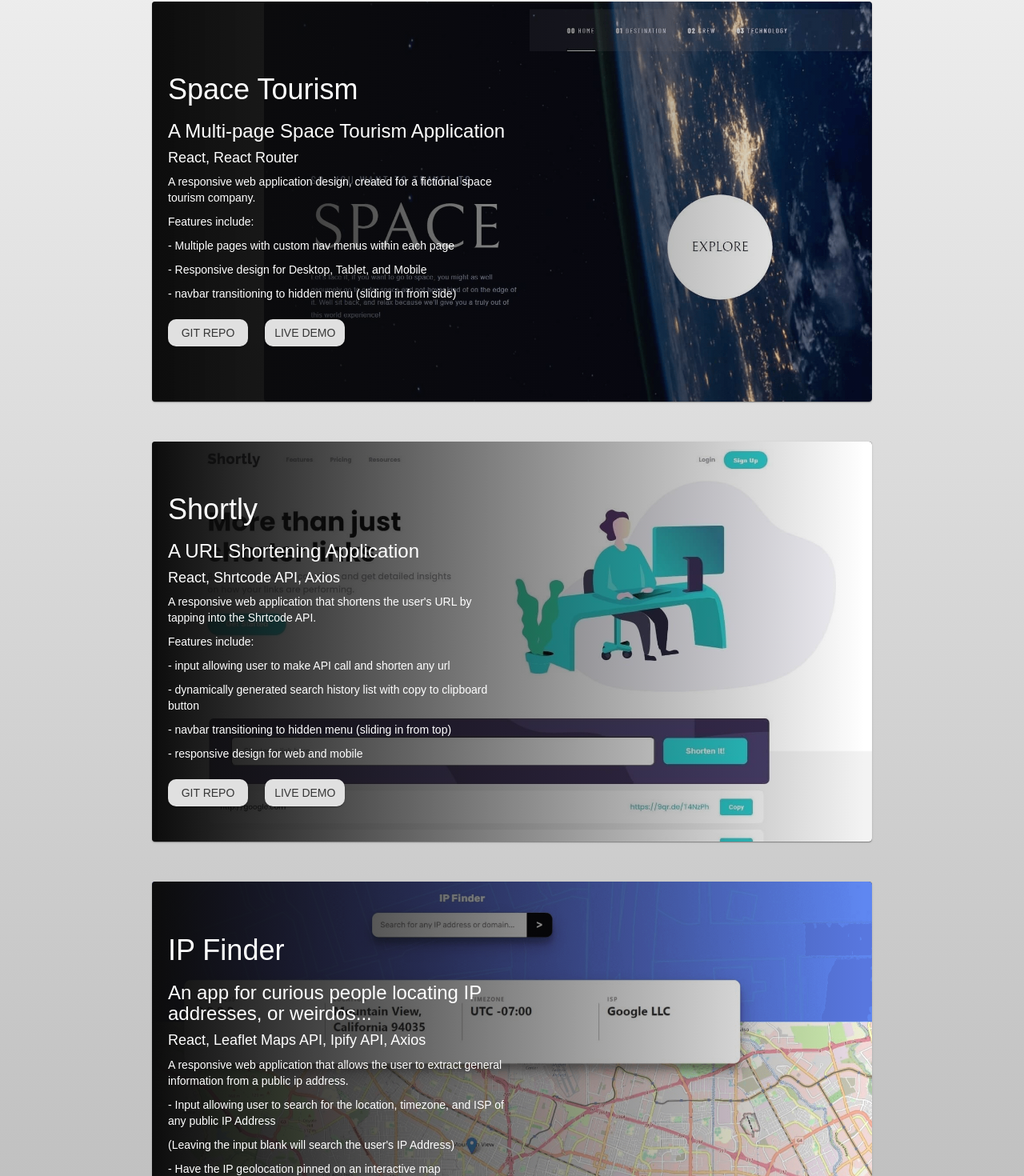
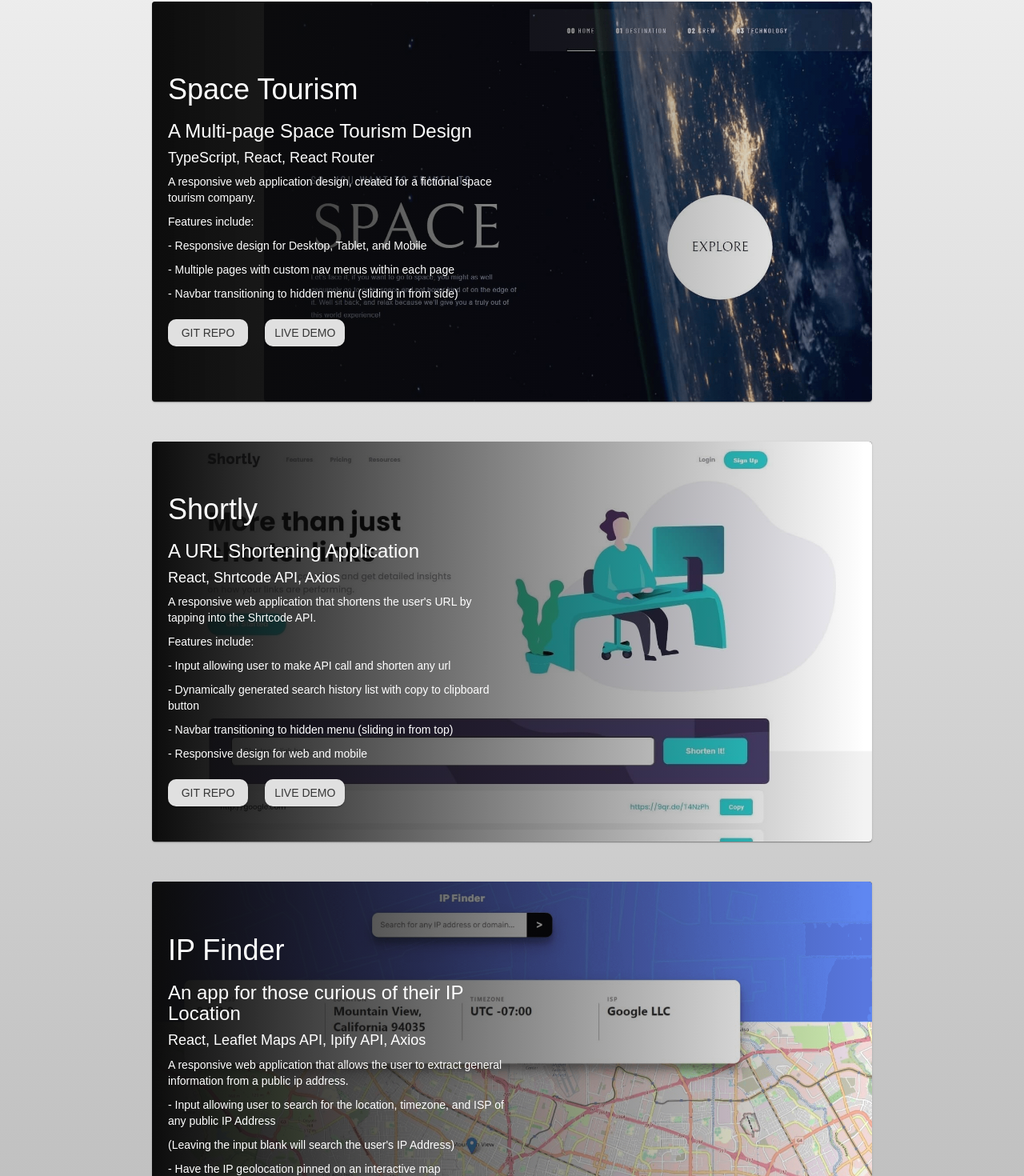
Before and after one commit to kabocha23/portfolio-website, a React (Create React App) app: page / in a window 1280 px wide. Shown: the part 1959-3429 px from the top of the page at 80% size. Built offline with nearby package versions, Linux system fonts and the light colour scheme; a web font is replaced by a local one.

Commit message:
edited text to make sure all punctuation and capitalization are uniform

```diff
--- a/src/data/projectsData.js
+++ b/src/data/projectsData.js
@@ -49,7 +49,7 @@ const projectsData = [
     caption: "React",
     image: "room-preview",
     description:
-      "A responsive web design homepage for a fictional furniture company. \nFeatures include: \n- navbar transitioning to hidden menu (sliding in from top) \n- slideshow gallery component",
+      "A responsive web design homepage for a fictional furniture company. \nFeatures include: \n- Navbar transitioning to hidden menu (sliding in from top) \n- Slideshow gallery component",
     sourceCode: "https://github.com/kabocha23/Room-Homepage",
     liveDemo: "https://kabocha23.github.io/Room-Homepage",
   },
@@ -60,7 +60,7 @@ const projectsData = [
     caption: "React",
     image: "insure-preview-1",
     description:
-      "A responsive landing page for a fictional insurance company \nFeatures include: \n- navbar transitioning to hidden menu (sliding in from side)",
+      "A responsive landing page for a fictional insurance company \nFeatures include: \n- Navbar transitioning to hidden menu (sliding in from side)",
     sourceCode: "https://github.com/kabocha23/Insure-Landing-Page",
     liveDemo: "https://kabocha23.github.io/Insure-Landing-Page",
   },
@@ -71,14 +71,14 @@ const projectsData = [
     caption: "React",
     image: "sneakers2",
     description:
-      "A responsive product page web design for a fictional e-commerce website Sneakers Company. \nFeatures include: \n- navbar transitioning to collapsible sidebar \n- selectible photo gallery \n- cart with CRUD functionality \n- live cart quantity bubble",
+      "A responsive product page web design for a fictional e-commerce website Sneakers Company. \nFeatures include: \n- Navbar transitioning to collapsible sidebar \n- Selectable photo gallery \n- Cart with CRUD functionality \n- Live cart quantity bubble",
     sourceCode: "https://github.com/kabocha23/Ecommerce-Product-Page",
     liveDemo: "https://kabocha23.github.io/Ecommerce-Product-Page",
   },
   {
     id: 7,
     title: "Indecisive Eaters",
-    headline: "An app for anyone that cannot make up their mind",
+    headline: "An app for anyone that just can't decide",
     caption:
       "React, Node, Express, Yelp-Fusion API, Axios, React DnD, reactjs-popup",
     image: "indecisive-eaters1",
@@ -90,7 +90,7 @@ const projectsData = [
   {
     id: 8,
     title: "IP Finder",
-    headline: "An app for curious people locating IP addresses, or weirdos...",
+    headline: "An app for those curious of their IP Location",
     caption: "React, Leaflet Maps API, Ipify API, Axios",
     image: "ip_finder_preview",
     description:
@@ -105,18 +105,18 @@ const projectsData = [
     caption: "React, Shrtcode API, Axios",
     image: "shortly-preview",
     description:
-      "A responsive web application that shortens the user's URL by tapping into the Shrtcode API. \nFeatures include: \n- input allowing user to make API call and shorten any url \n- dynamically generated search history list with copy to clipboard button \n- navbar transitioning to hidden menu (sliding in from top) \n- responsive design for web and mobile",
+      "A responsive web application that shortens the user's URL by tapping into the Shrtcode API. \nFeatures include: \n- Input allowing user to make API call and shorten any url \n- Dynamically generated search history list with copy to clipboard button \n- Navbar transitioning to hidden menu (sliding in from top) \n- Responsive design for web and mobile",
     sourceCode: "https://github.com/kabocha23/URL-Shortener",
     liveDemo: "https://kabocha23.github.io/URL-Shortener",
   },
   {
     id: 10,
     title: "Space Tourism",
-    headline: "A Multi-page Space Tourism Application",
-    caption: "React, React Router",
+    headline: "A Multi-page Space Tourism Design",
+    caption: "TypeScript, React, React Router",
     image: "space-tourism-preview",
     description:
-      "A responsive web application design, created for a fictional space tourism company. \nFeatures include: \n- Multiple pages with custom nav menus within each page \n- Responsive design for Desktop, Tablet, and Mobile \n- navbar transitioning to hidden menu (sliding in from side)",
+      "A responsive web application design, created for a fictional space tourism company. \nFeatures include: \n- Responsive design for Desktop, Tablet, and Mobile \n- Multiple pages with custom nav menus within each page \n- Navbar transitioning to hidden menu (sliding in from side)",
     sourceCode: "https://github.com/kabocha23/space-tourism",
     liveDemo: "https://kabocha23.github.io/space-tourism",
   },
```
